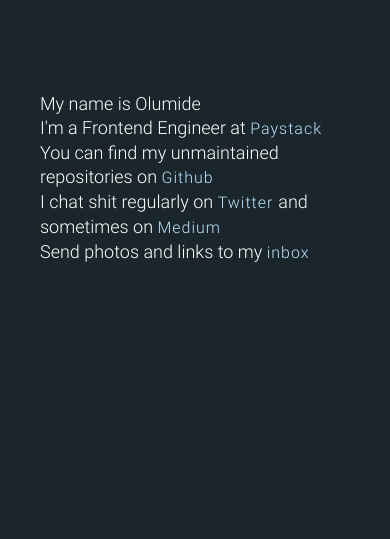
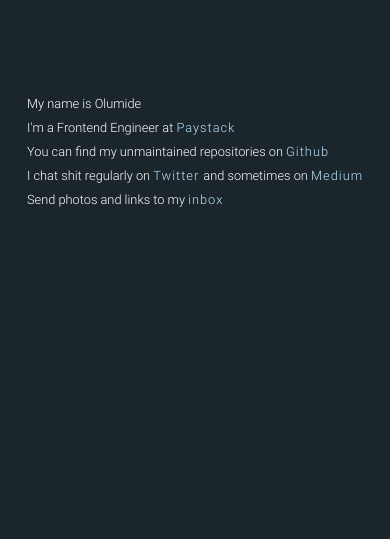
Before and after one commit to olumytee/olumytee.github.io, a Gatsby site: page / in a window 390 px wide. Shown: the part 108-647 px from the top of the page. Built offline with nearby package versions, Linux system fonts and the light colour scheme; Gatsby itself is replaced by a stand-in of ours.

Commit message:
update layout

```diff
--- a/src/components/layout.scss
+++ b/src/components/layout.scss
@@ -14,15 +14,17 @@
 body {
     font-family: "system";
     color: white;
-    font-size: 18px;
+    font-size: 1rem;
     line-height: 1.5rem;
+
+    @media all and (max-width: 529px) {
+        font-size: 0.8rem;
+    }
 }
 
 a {
     color: #bbe1fa;
-    font-size: 16px;
     letter-spacing: 1px;
-    line-height: 1.5rem;
     text-decoration: none;
 
     &:hover {
@@ -43,6 +45,10 @@
     min-height: 100vh;
     padding: 200px 40px;
     margin: auto;
+
+    @media all and (max-width: 529px) {
+        padding: 200px 15px;
+    }
 }
 
 
```
